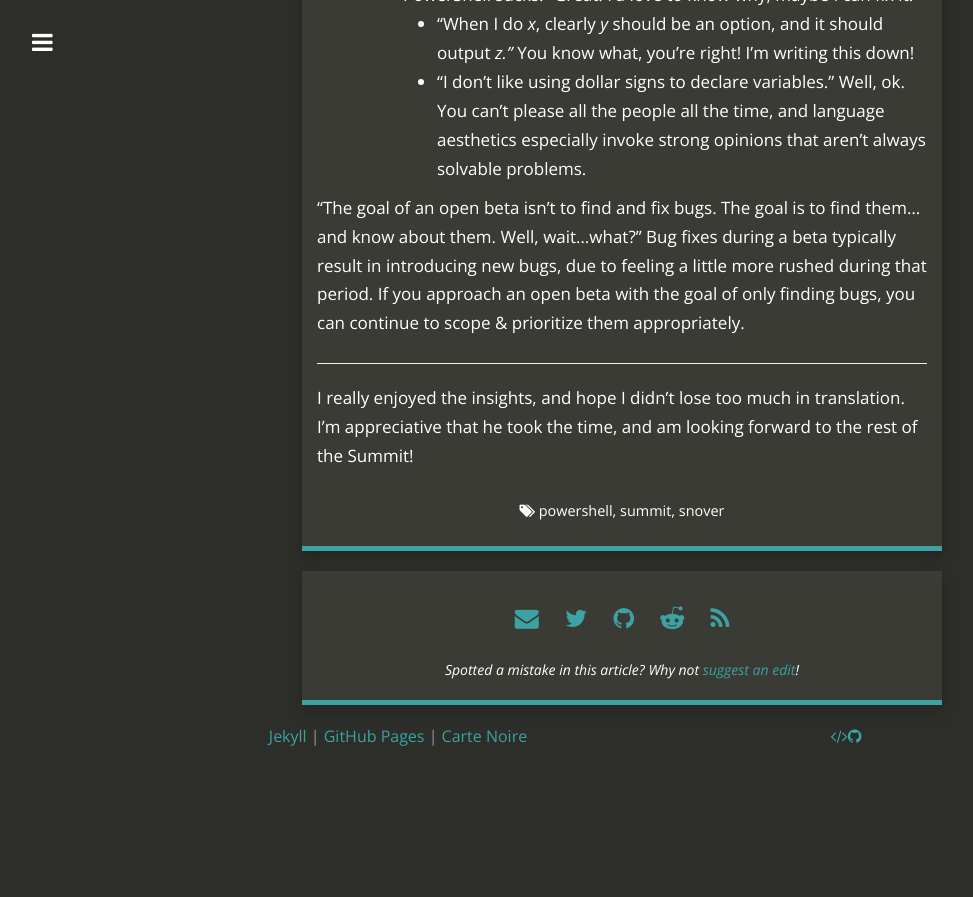
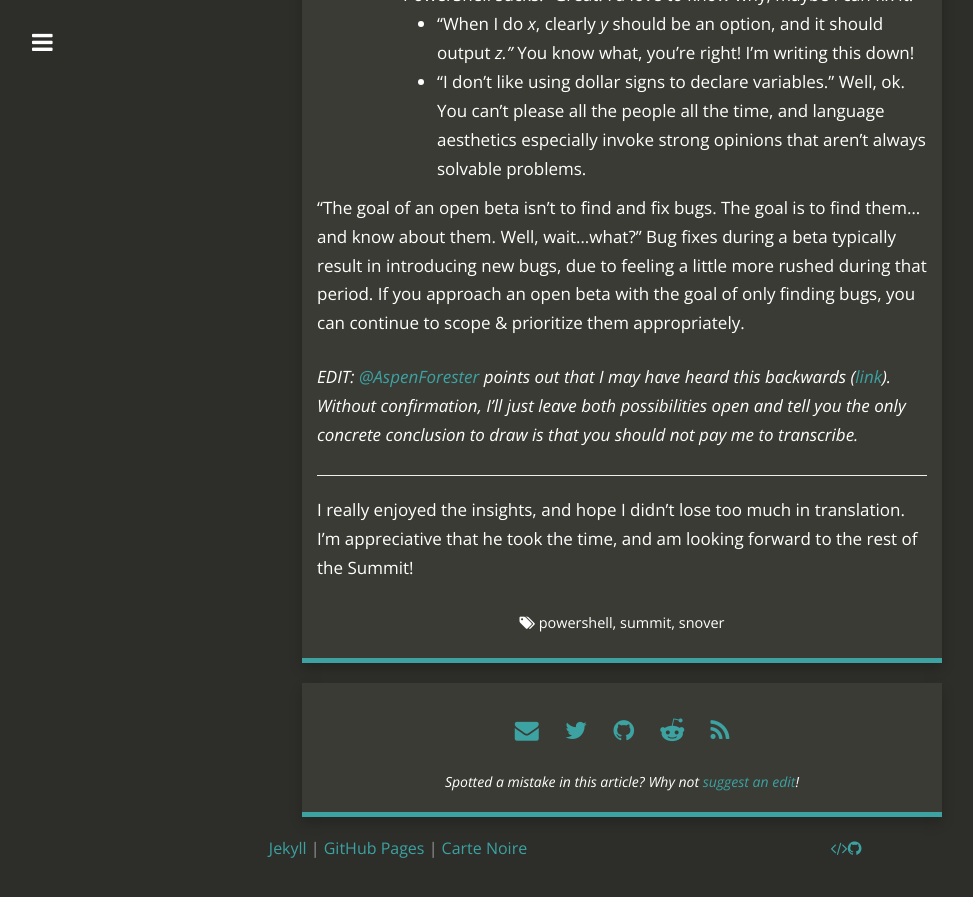
Before and after one commit to brianbunke/brianbunke.github.io, a Jekyll site: the page built from _posts/2017-04-11-snover-ama.md, in a window 1280 px wide and 900 px high, scrolled down 6235 px. Shown: the top 897 px of the window, without its empty margins (18-991 px from the left). Built offline with Jekyll 4.4.1, drawn with Linux system fonts in a browser that asks for light colours; nearby versions of some CDN libraries; before the commit the page ends 7023 px from its top, so only the background shows below that.

Commit message:
Update Snover AMA

```diff
--- a/_posts/2017-04-11-snover-ama.md
+++ b/_posts/2017-04-11-snover-ama.md
@@ -122,6 +122,8 @@ That's always a case-by-case basis, and a singular decision won't be dictated to
 
 "The goal of an open beta isn't to find and fix bugs. The goal is to find them...and know about them. Well, wait...what?" Bug fixes during a beta typically result in introducing new bugs, due to feeling a little more rushed during that period. If you approach an open beta with the goal of only finding bugs, you can continue to scope & prioritize them appropriately.
 
+_EDIT: [@AspenForester] points out that I may have heard this backwards ([link]). Without confirmation, I'll just leave both possibilities open and tell you the only concrete conclusion to draw is that you should not pay me to transcribe._
+
 ---
 
 I really enjoyed the insights, and hope I didn't lose too much in translation. I'm appreciative that he took the time, and am looking forward to the rest of the Summit!
@@ -143,3 +145,5 @@ I really enjoyed the insights, and hope I didn't lose too much in translation. I
 [.NET Standard 2.0]: https://blogs.msdn.microsoft.com/dotnet/2016/09/26/introducing-net-standard/
 [JEA]: https://msdn.microsoft.com/en-us/powershell/jea/overview
 [VMS DCL]: https://en.wikipedia.org/wiki/DIGITAL_Command_Language
+[@AspenForester]: https://twitter.com/AspenForester
+[link]: https://twitter.com/AspenForester/status/854059801101443073
```
